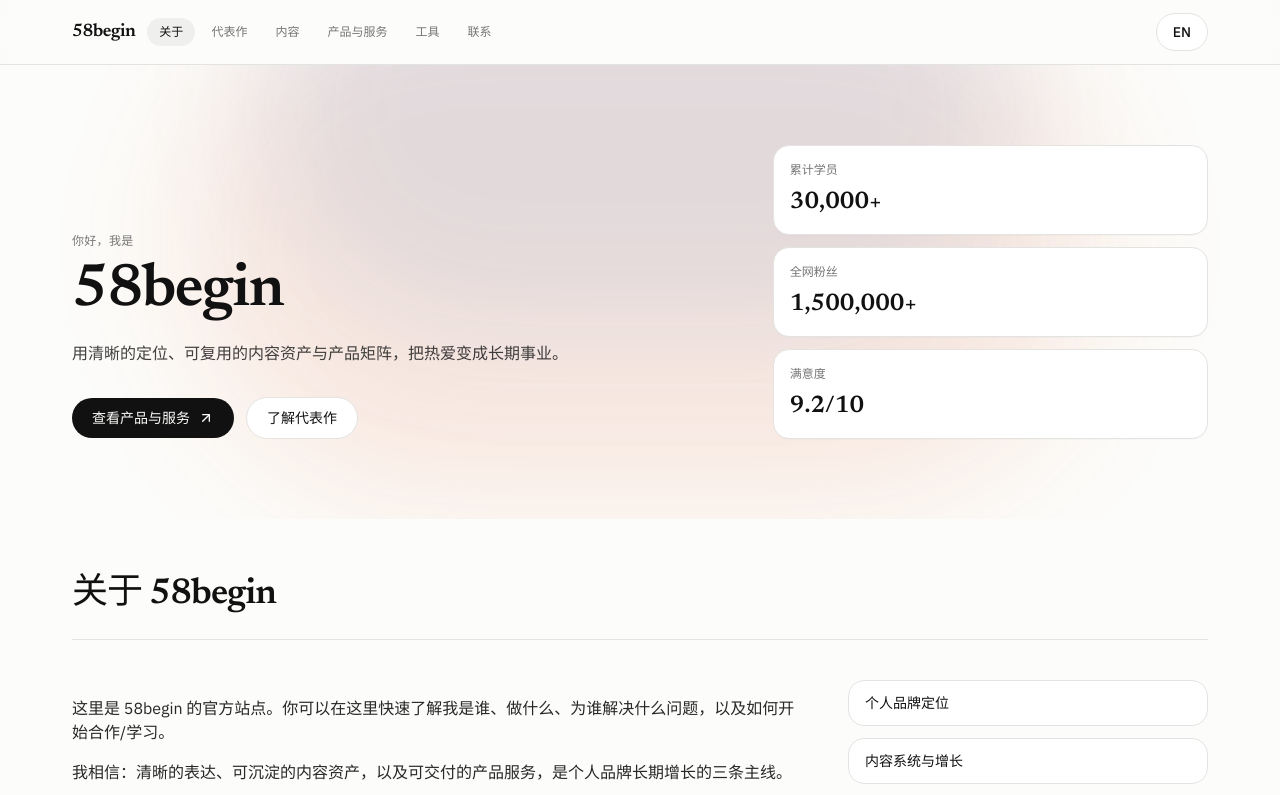
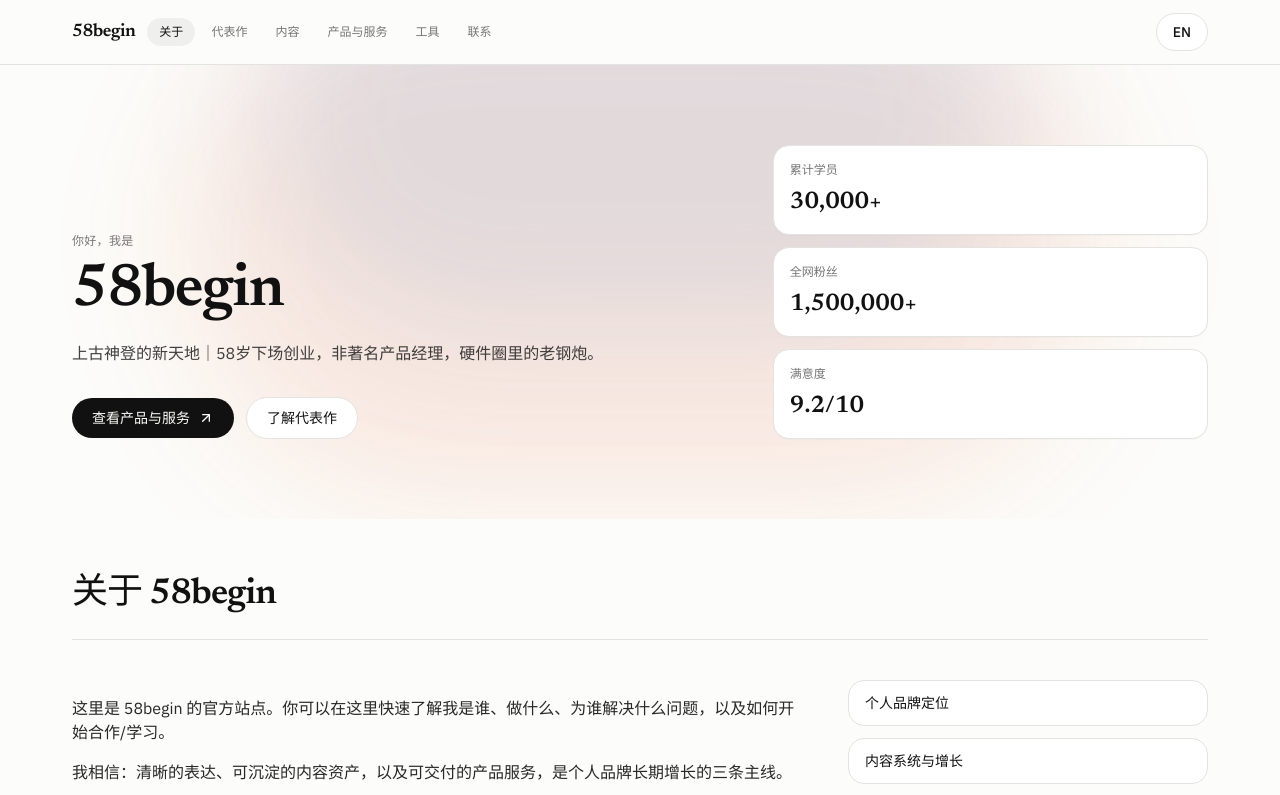
Before and after one commit to Leo1968/58begin, a React (Vite) app: page / in a window 1280 px wide. Shown: the top 795 px of the page. Built offline with nearby package versions, Linux system fonts and the light colour scheme.

Commit message:
fix: update hero subtitle

```diff
--- a/src/content/site.zh.ts
+++ b/src/content/site.zh.ts
@@ -21,7 +21,7 @@ export const siteZh: SiteContent = {
     kicker: "你好，我是",
     title: "58begin",
     subtitle:
-      "用清晰的定位、可复用的内容资产与产品矩阵，把热爱变成长期事业。",
+      "上古神登的新天地｜58岁下场创业，非著名产品经理，硬件圈里的老钢炮。",
     primaryCta: { text: "查看产品与服务", href: "#products" },
     secondaryCta: { text: "了解代表作", href: "#featured" }
   },
```
